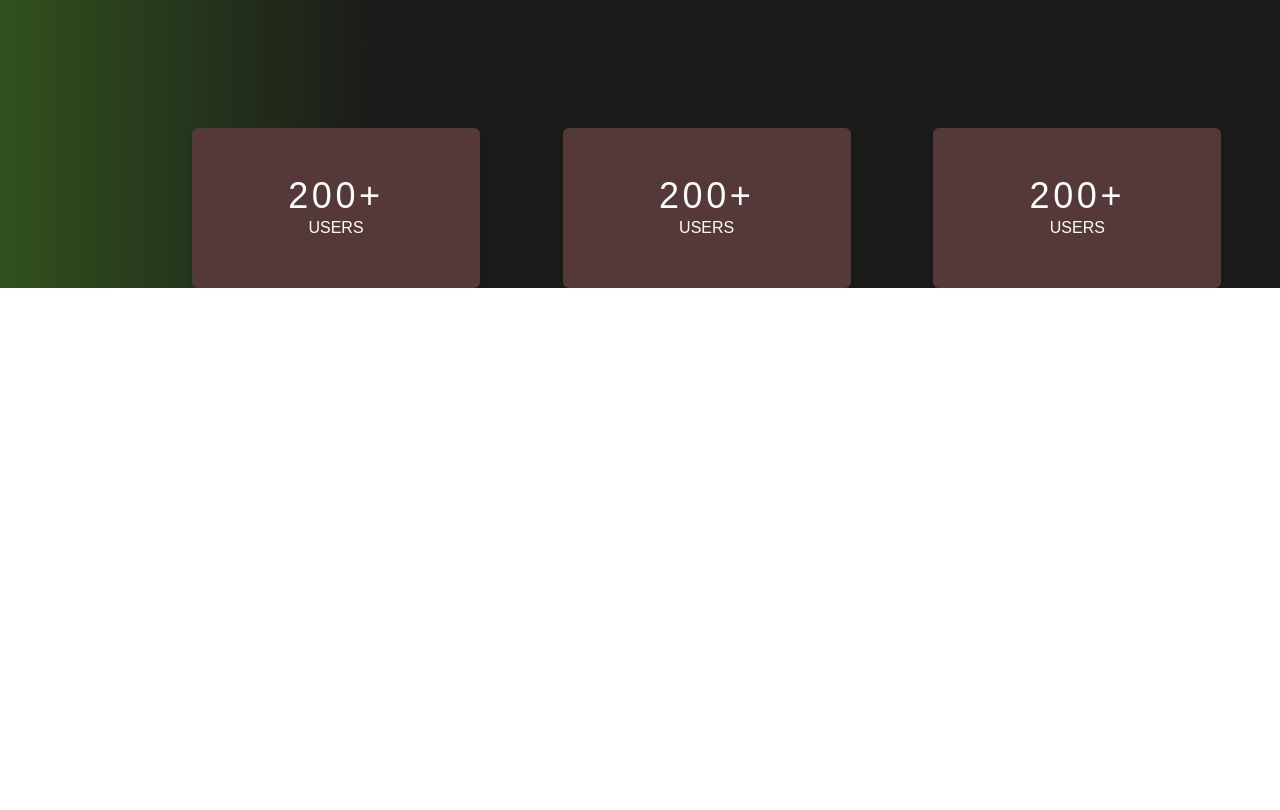
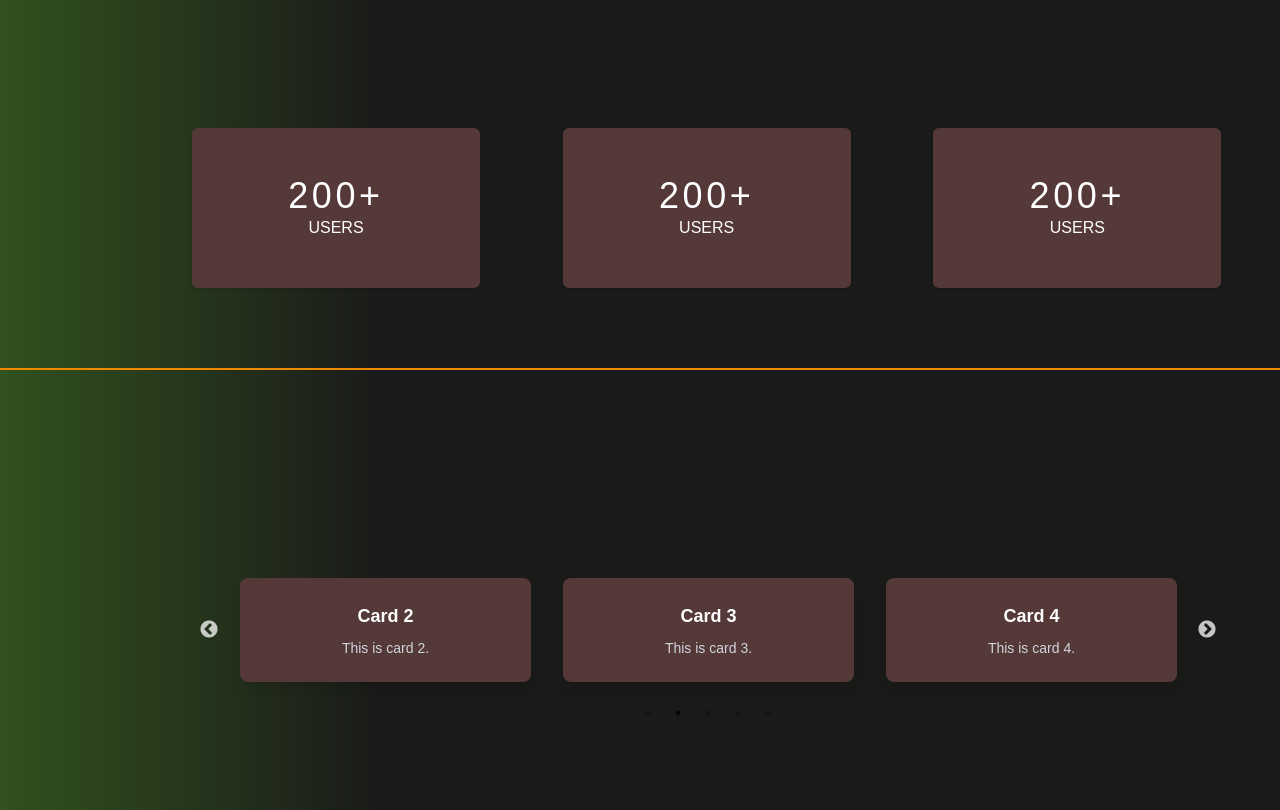
Before and after one commit to lihazinoob/Front_End_of_Project_Management_Job_Portal, a React (Vite) app: page / in a window 1280 px wide. Shown: the part 720-1530 px from the top of the page. Before the commit the page ends 1008 px from the top, so only its background shows below. Built offline with nearby package versions, Linux system fonts and the light colour scheme.

Commit message:
Using Reacts built in carousel

```diff
--- a/package.json
+++ b/package.json
@@ -14,7 +14,9 @@
     "postcss": "^8.4.49",
     "postcss-cli": "^11.0.0",
     "react": "^18.3.1",
-    "react-dom": "^18.3.1"
+    "react-dom": "^18.3.1",
+    "react-slick": "^0.30.2",
+    "slick-carousel": "^1.8.1"
   },
   "devDependencies": {
     "@eslint/js": "^9.15.0",
--- /dev/null
+++ b/src/Components/Landing Page/JobExploreSection.jsx
@@ -0,0 +1,54 @@
+import React from 'react'
+import Slider from "react-slick";
+import "slick-carousel/slick/slick.css";
+import "slick-carousel/slick/slick-theme.css";
+const JobExploreSection = () => {
+  const settings = {
+    dots: true, // Show navigation dots
+    infinite: true, // Infinite scrolling
+    speed: 500, // Transition speed in ms
+    slidesToShow: 3, // Number of cards to show at a time
+    slidesToScroll: 1, // Number of cards to scroll at a time
+    autoplay: true, // Auto-play the carousel
+    autoplaySpeed: 3000, // Auto-play speed in ms
+    responsive: [
+      {
+        breakpoint: 1024, // Adjust for screens <= 1024px
+        settings: {
+          slidesToShow: 2,
+        },
+      },
+      {
+        breakpoint: 768, // Adjust for screens <= 768px
+        settings: {
+          slidesToShow: 1,
+        },
+      },
+    ],
+  };
+
+  // Sample card data
+  const cards = [
+    { title: "Card 1", description: "This is card 1." },
+    { title: "Card 2", description: "This is card 2." },
+    { title: "Card 3", description: "This is card 3." },
+    { title: "Card 4", description: "This is card 4." },
+    { title: "Card 5", description: "This is card 5." },
+  ];
+  return (
+    <div className="p-8">
+      <Slider {...settings}>
+        {cards.map((card, index) => (
+          <div key={index} className="p-4">
+            <div className="bg-cardcolor rounded-lg shadow-lg p-6 flex flex-col items-center justify-center">
+              <h3 className="text-lg font-bold text-white">{card.title}</h3>
+              <p className="text-sm text-gray-300 mt-2">{card.description}</p>
+            </div>
+          </div>
+        ))}
+      </Slider>
+    </div>
+  )
+}
+
+export default JobExploreSection
--- a/src/Components/Landing Page/MainBody.jsx
+++ b/src/Components/Landing Page/MainBody.jsx
@@ -2,6 +2,7 @@ import React from 'react'
 import TopMenuBar from './TopMenuBar'
 import AboutSection from './AboutSection'
 import InfoCard from './InfoCard'
+import JobExploreSection from './JobExploreSection'
 const MainBody = () => {
   return (
     <>
@@ -13,8 +14,12 @@ const MainBody = () => {
         <div className='mt-40 ml-24 mr-14 '>
           <AboutSection />
         </div>
-        <div className='mt-40 ml-48 mr-14'>
+        <div className='mt-40 ml-48 mr-14 pb-20'>
           <InfoCard />
+        </div>
+        <hr className='bg-buttoncolor w-full h-0.5 border-none'/>
+        <div className='mt-40 ml-48 mr-14 pb-20'>
+          <JobExploreSection/>
         </div>
       </div>
 
```
Also changed, not shown: 1 other file (tests, documents, lock files or other folders).
